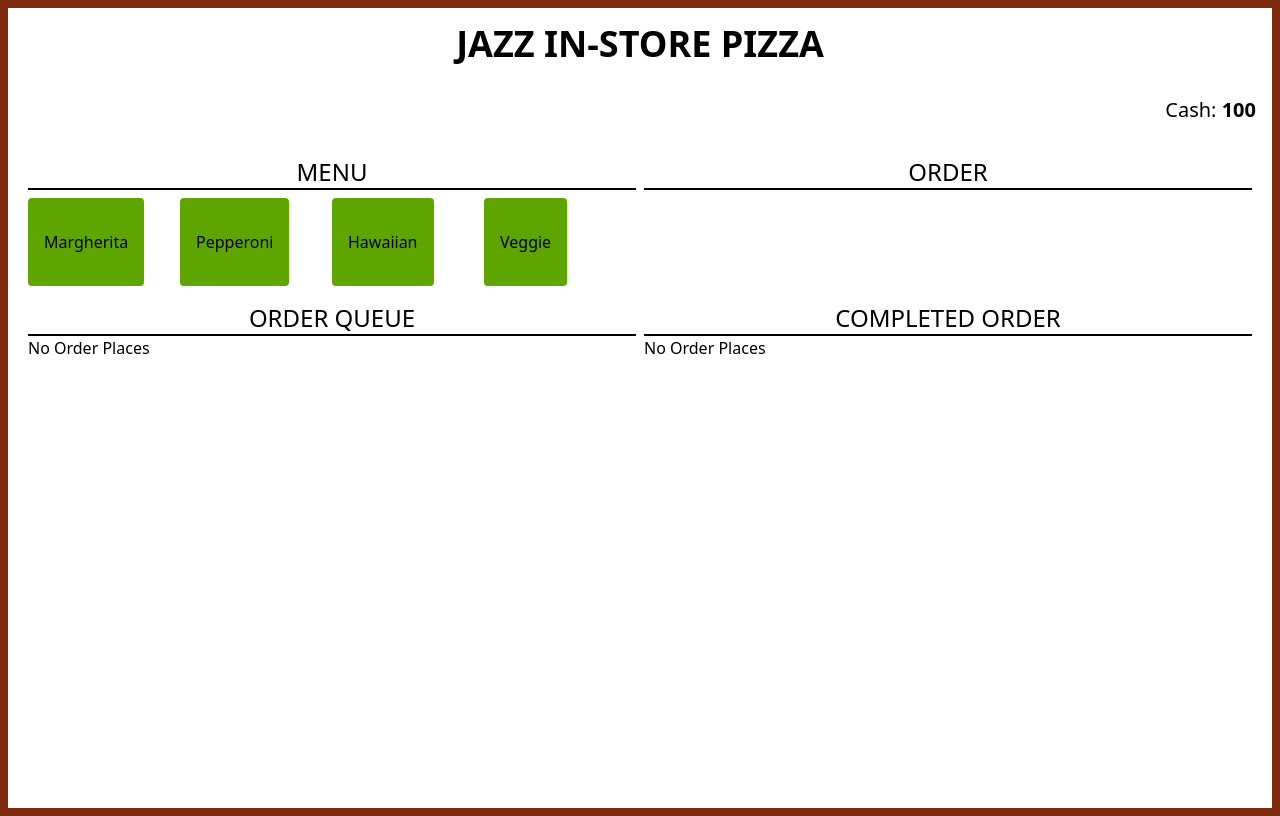
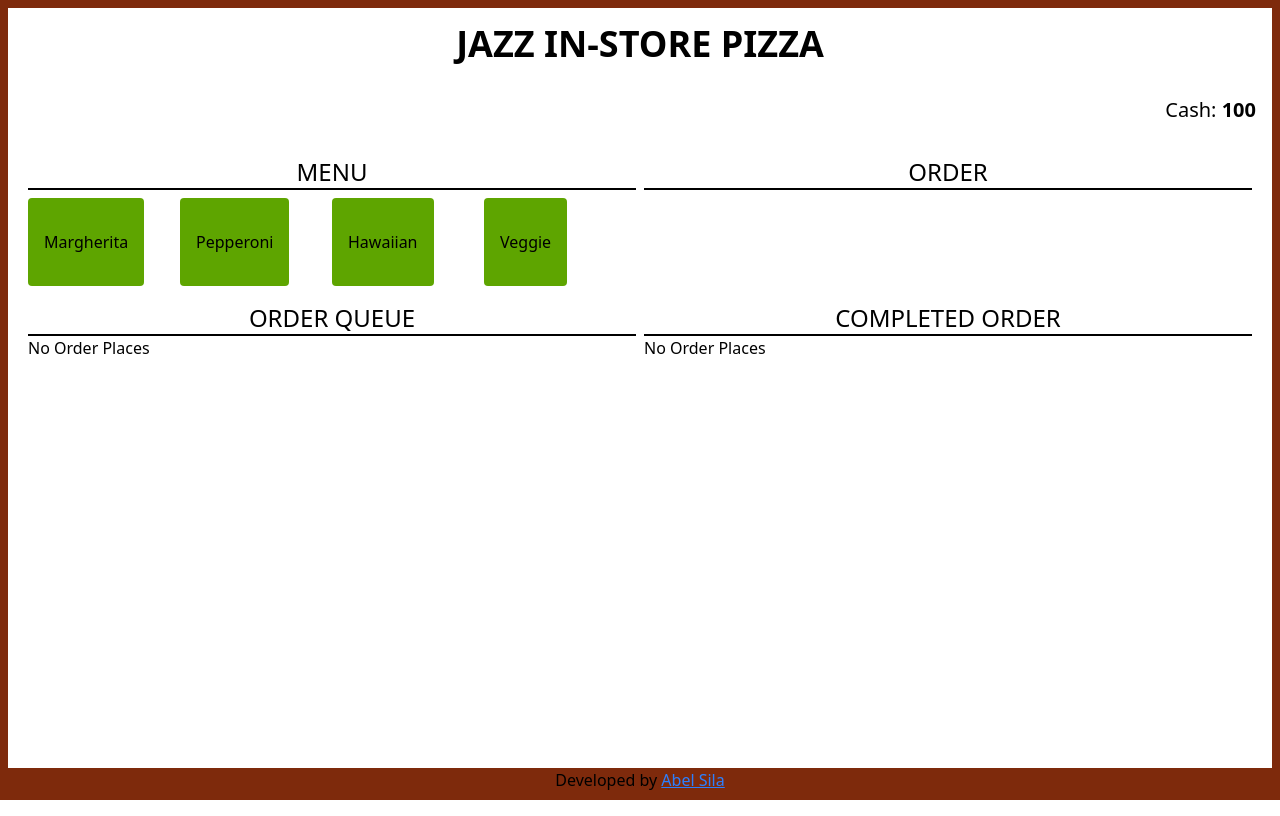
Before and after one commit to belunatic/PizzaApp, a React (Vite) app in the folder App/: page / in a window 1280 px wide. Built offline with nearby package versions, Linux system fonts and the light colour scheme.

Commit message:
enhance App layout with improved structure and add footer with developer credit

```diff
--- a/App/src/App.tsx
+++ b/App/src/App.tsx
@@ -8,8 +8,8 @@ import "./App.css";
 
 const App: FC = () => {
   return (
-    <div className="bg-orange-900 p-2">
-      <div className="flex h-screen w-full flex-col gap-y-8 bg-white p-4">
+    <div className="flex min-h-screen flex-col bg-orange-900 p-2">
+      <div className="flex w-full grow flex-col gap-y-8 bg-white p-4">
         <h1 className="text-center text-4xl font-bold uppercase">
           Jazz In-Store Pizza
         </h1>
@@ -21,6 +21,17 @@ const App: FC = () => {
           <CompletedOrder />
         </div>
       </div>
+      <footer className="text-center">
+        <p>
+          Developed by{" "}
+          <a
+            className="font-medium text-blue-500 underline"
+            href="https://github.com/belunatic"
+          >
+            Abel Sila
+          </a>
+        </p>
+      </footer>
     </div>
   );
 };
--- a/App/src/components/CompletedOrder.tsx
+++ b/App/src/components/CompletedOrder.tsx
@@ -34,7 +34,7 @@ const CompletedOrder: FC = () => {
   });
 
   return (
-    <div className="w-1/2 px-1">
+    <div className="mb-4 w-1/2 px-1">
       <h2 className="border-b-2 text-center text-2xl uppercase">
         Completed Order
       </h2>
```
